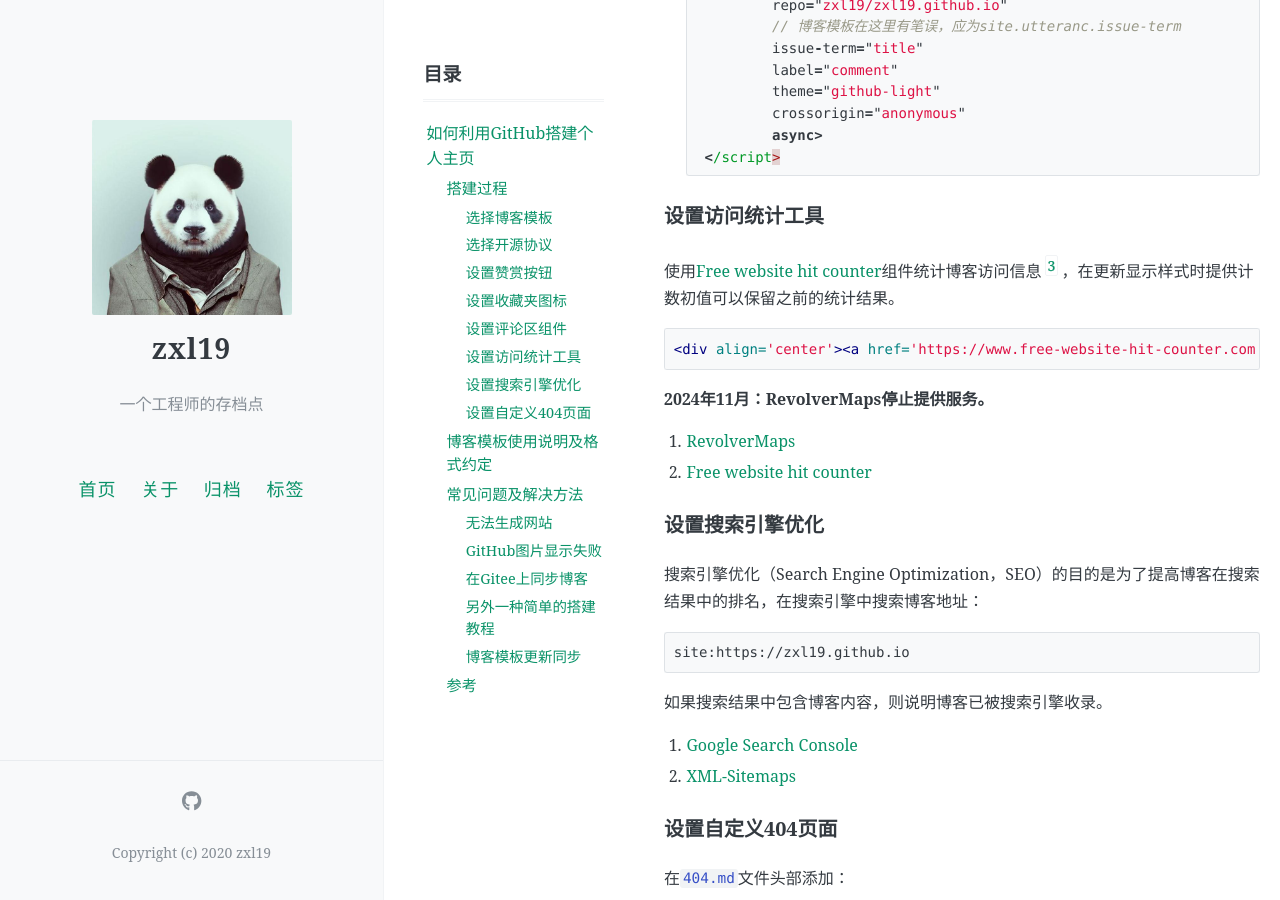
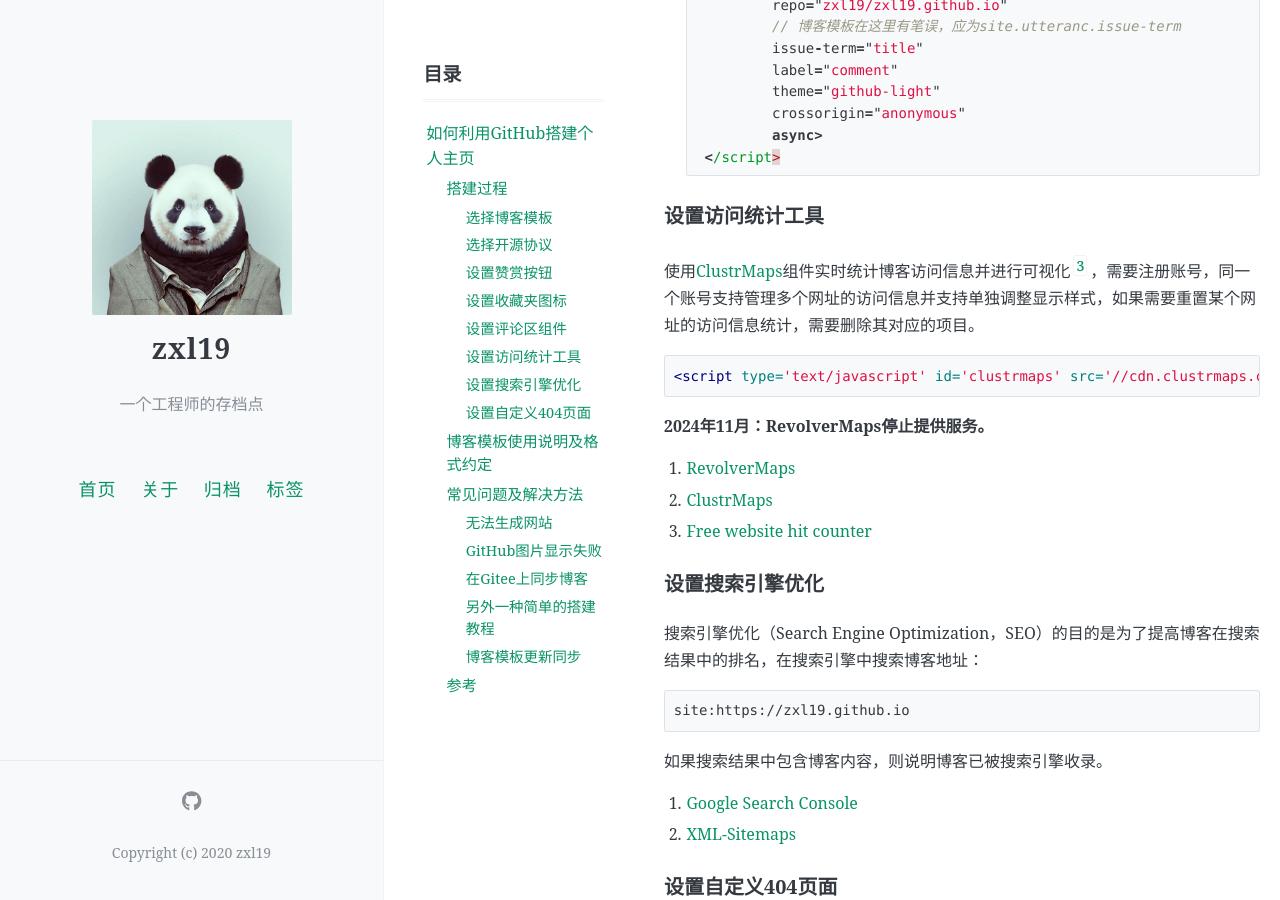
Before and after one commit to zxl19/zxl19.github.io, a Jekyll site: the page built from _posts/2020-05-05-blog-setup.md, in a window 1280 px wide and 900 px high, scrolled down 2582 px. Built offline with Jekyll 4.4.1, drawn with Linux system fonts in a browser that asks for light colours; comment, search, counter and statistics services are not loaded; some of the changed text lies outside the part shown.

Commit message:
Reset Website Hit Counter modified:   _posts/2020-05-05-blog-setup.md modified:   _posts/2020-06-25-github-setup.md

````diff
--- a/_posts/2020-05-05-blog-setup.md
+++ b/_posts/2020-05-05-blog-setup.md
@@ -110,18 +110,19 @@ LOFFER模板自V0.5.0开始支持[utterances](https://utteranc.es)评论区组
 
 ### 设置访问统计工具
 
-使用[Free website hit counter](https://www.free-website-hit-counter.com)组件统计博客访问信息[^3]，在更新显示样式时提供计数初值可以保留之前的统计结果。
+使用[ClustrMaps](https://clustrmaps.com)组件实时统计博客访问信息并进行可视化[^3]，需要注册账号，同一个账号支持管理多个网址的访问信息并支持单独调整显示样式，如果需要重置某个网址的访问信息统计，需要删除其对应的项目。
 
 ```html
-<div align='center'><a href='https://www.free-website-hit-counter.com'><img src='https://www.free-website-hit-counter.com/zc.php?d=9&id=4365&s=1' border='0' alt='Free Website Hit Counter'></a><br /><small><a href='https://www.free-website-hit-counter.com' title="Free Website Hit Counter">Free website hit counter</a></small></div>
+<script type='text/javascript' id='clustrmaps' src='//cdn.clustrmaps.com/map_v2.js?cl=ffffff&w=300&t=tt&d=hibP75SF_WZXl_4j4ksPzYOneT4Qb5-laVZ2YVjfDdA'></script>
 ```
 
 **2024年11月：RevolverMaps停止提供服务。**
 
-[^3]: 以我的脚本为例，其中包含随机生成的唯一ID。
+[^3]: 以我的脚本为例。
 
 1. [RevolverMaps](https://www.revolvermaps.com)
-2. [Free website hit counter](https://www.free-website-hit-counter.com)
+2. [ClustrMaps](https://clustrmaps.com)
+3. [Free website hit counter](https://www.free-website-hit-counter.com)
 
 ### 设置搜索引擎优化
 
@@ -246,8 +247,10 @@ permalink: /404.html
 9. [Maddoc42/Android-Material-Icon-Generator](https://github.com/Maddoc42/Android-Material-Icon-Generator)
 10. [Online Tools-RedKetchup](https://redketchup.io)
 11. [RevolverMaps](https://www.revolvermaps.com)
-12. [Have you noticed a change to the website?-NoFakeNews](https://nofakenews.net/2024/11/15/have-you-noticed-a-change-to-the-website)
-13. [谷歌搜索到自己在github的个人博客](https://fgc346.github.io/2023/04/13/OwnSiteByGoogleSearch/)
-14. [GitHub Pages documentation-GitHub Docs](https://docs.github.com/en/pages)
-15. [【最新】解决Github网页上图片显示失败的问题-CSDN博客](https://blog.csdn.net/qq_38232598/article/details/91346392)
-16. [如何制作个人学术主页？-知乎](https://www.zhihu.com/question/281476526)
+12. [ClustrMaps](https://clustrmaps.com)
+13. [Have you noticed a change to the website?-NoFakeNews](https://nofakenews.net/2024/11/15/have-you-noticed-a-change-to-the-website)
+14. [网站访问统计小工具RevolverMaps无法用了——平替ClustrMaps-CSDN博客](https://blog.csdn.net/weixin_43835470/article/details/144537126)
+15. [谷歌搜索到自己在github的个人博客](https://fgc346.github.io/2023/04/13/OwnSiteByGoogleSearch/)
+16. [GitHub Pages documentation-GitHub Docs](https://docs.github.com/en/pages)
+17. [【最新】解决Github网页上图片显示失败的问题-CSDN博客](https://blog.csdn.net/qq_38232598/article/details/91346392)
+18. [如何制作个人学术主页？-知乎](https://www.zhihu.com/question/281476526)
````
Also changed, not shown: _posts/2020-06-25-github-setup.md (+2 -2 lines).
